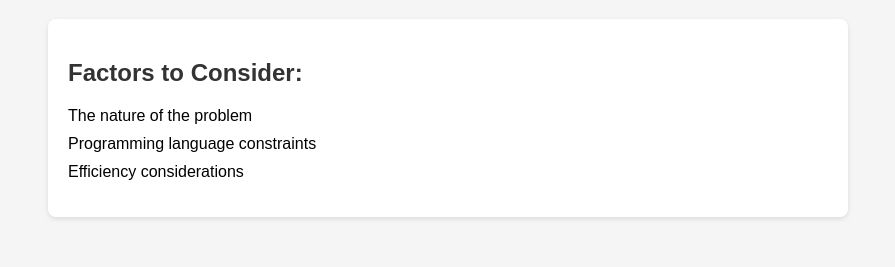
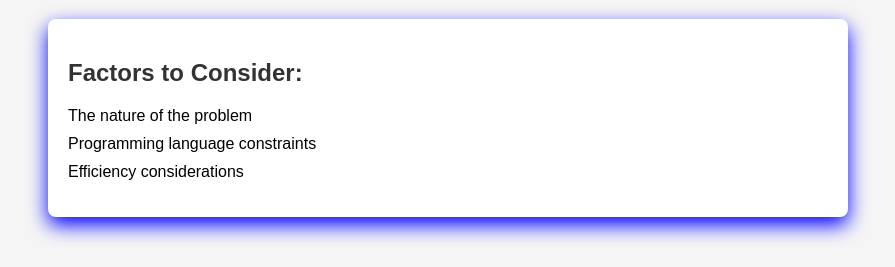
Before and after one commit to Debbatisudheer/recursion1-vs-iteration1, a plain HTML site: page index.html in a window 1280 px wide. Shown: the part 81-348 px from the top of the page, without its empty margins (192-1087 px from the left). Drawn offline with Linux system fonts and the light colour scheme.

Commit message:
Update styles.css

```diff
--- a/styles.css
+++ b/styles.css
@@ -9,7 +9,7 @@ body {
     max-width: 800px;
     margin: 0 auto;
     padding: 20px;
-}
+
 
 h1, h2 {
     color: #333;
@@ -19,7 +19,7 @@ h1, h2 {
     background-color: #fff;
     padding: 20px;
     border-radius: 8px;
-    box-shadow: 0 2px 5px rgba(0,0,0,0.1);
+    box-shadow: 0 8px 20px rgba(1, 1, 255, 1); /* Blue shadow effect */
 }
 
 ul {
```
